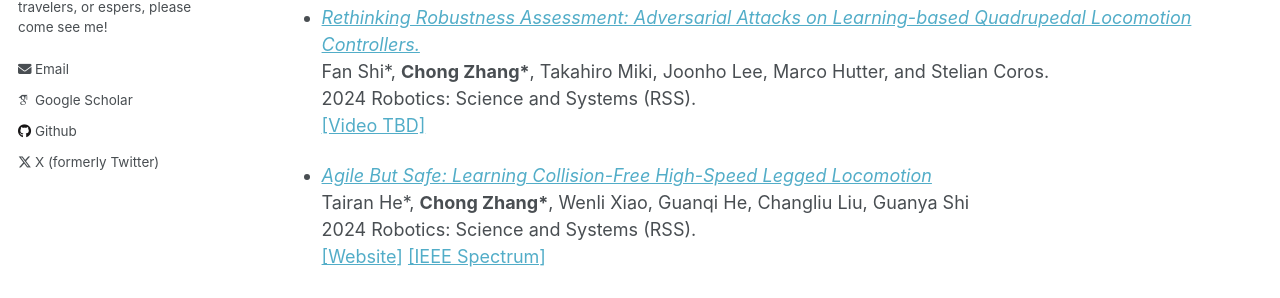
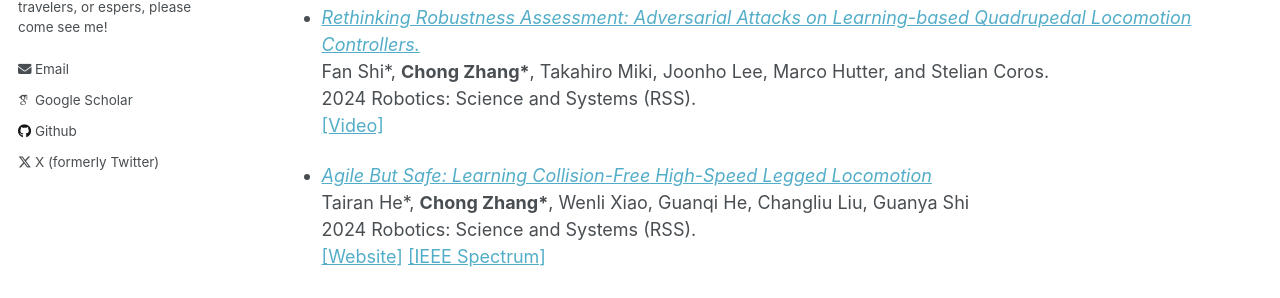
Before and after one commit to zita-ch/zita-ch.github.io, a Jekyll site: the page built from _pages/publications.md, in a window 1280 px wide and 900 px high. Shown: the part 346-644 px from the top of the window. Built offline with Jekyll 4.4.1, drawn with Linux system fonts in a browser that asks for light colours; some web fonts are replaced.

Commit message:
add video for anymal adv

```diff
--- a/_pages/publications.md
+++ b/_pages/publications.md
@@ -21,7 +21,7 @@ author_profile: true
 + [_Rethinking Robustness Assessment: Adversarial Attacks on Learning-based Quadrupedal Locomotion Controllers._](https://arxiv.org/abs/2405.12424)
   Fan Shi\*, **Chong Zhang\***, Takahiro Miki, Joonho Lee, Marco Hutter, and Stelian Coros.
   2024 Robotics: Science and Systems (RSS).
-  [\[Video TBD\]]()
+  [\[Video\]](https://www.youtube.com/watch?v=WMgUrhZ2Tps)
 
 + [_Agile But Safe: Learning Collision-Free High-Speed Legged Locomotion_](https://arxiv.org/pdf/2401.17583.pdf)
   Tairan He\*, **Chong Zhang\***, Wenli Xiao, Guanqi He, Changliu Liu, Guanya Shi
```
